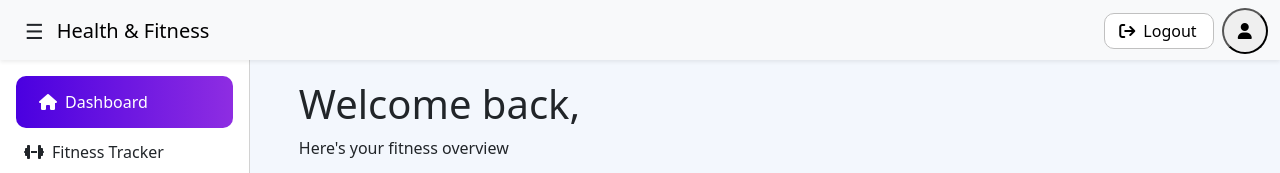
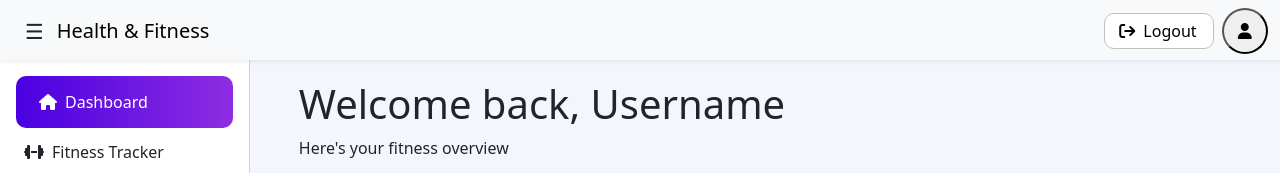
Before and after one commit to NuHazim/fitnessTracker, a website: page public/Dashboard.html in a window 1280 px wide. Shown: the top 173 px of the page. Drawn offline with nearby package versions, Linux system fonts and the light colour scheme.

Commit message:
done things

```diff
--- a/public/Dashboard.html
+++ b/public/Dashboard.html
@@ -68,7 +68,7 @@
 
     <!-- Main Content -->
     <div class="dashboardContainer" id="mainContent">
-      <h1 style="margin-left:1.8rem;">Welcome back, <span id="usernameBox"></span></h1>
+      <h1 style="margin-left:1.8rem;">Welcome back, <span id="usernameBox">Username</span></h1>
        <p style="margin-left:1.8rem;">Here's your fitness overview</p>
       <div class="pagesSummaryBox">
         <div class="pageBox">
```
